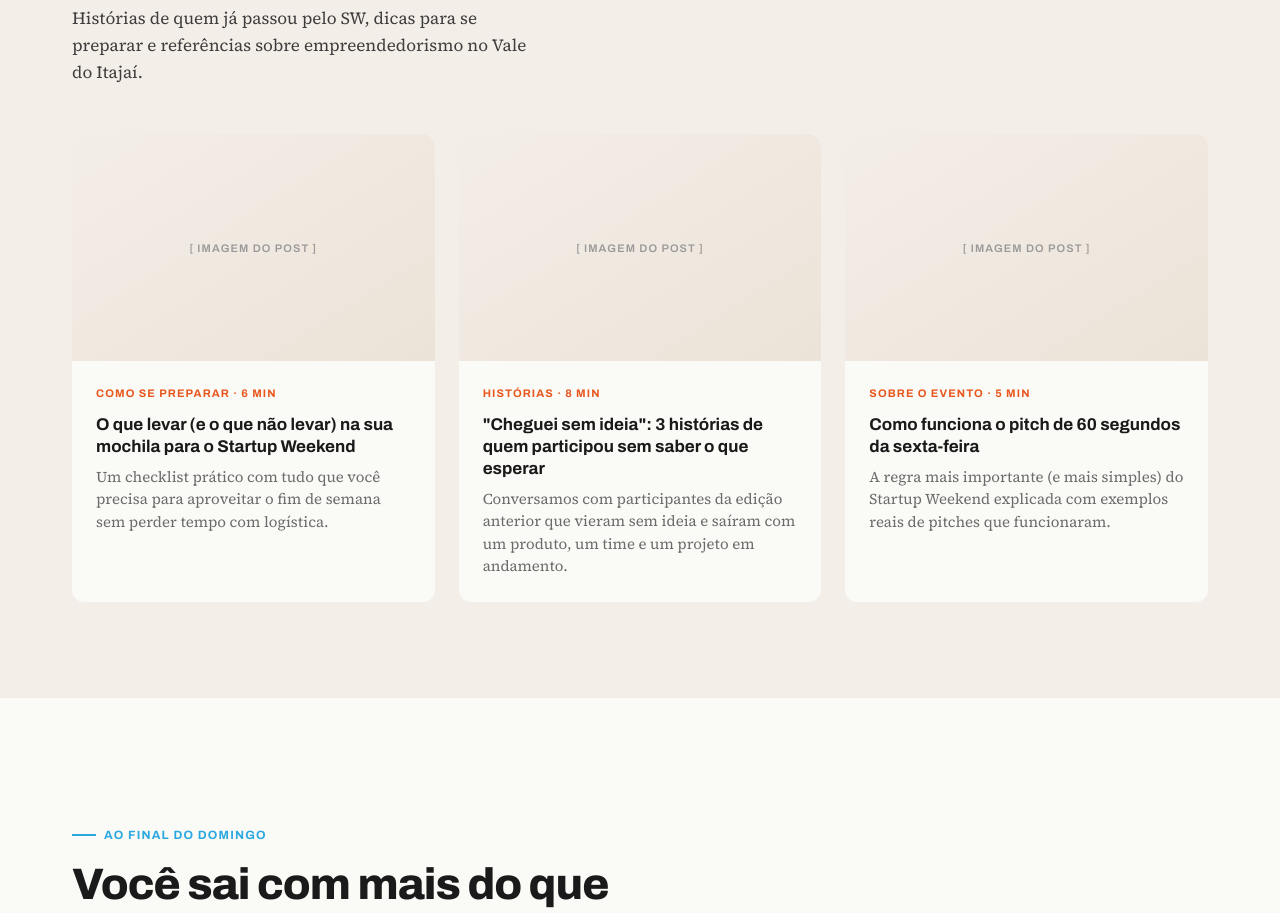
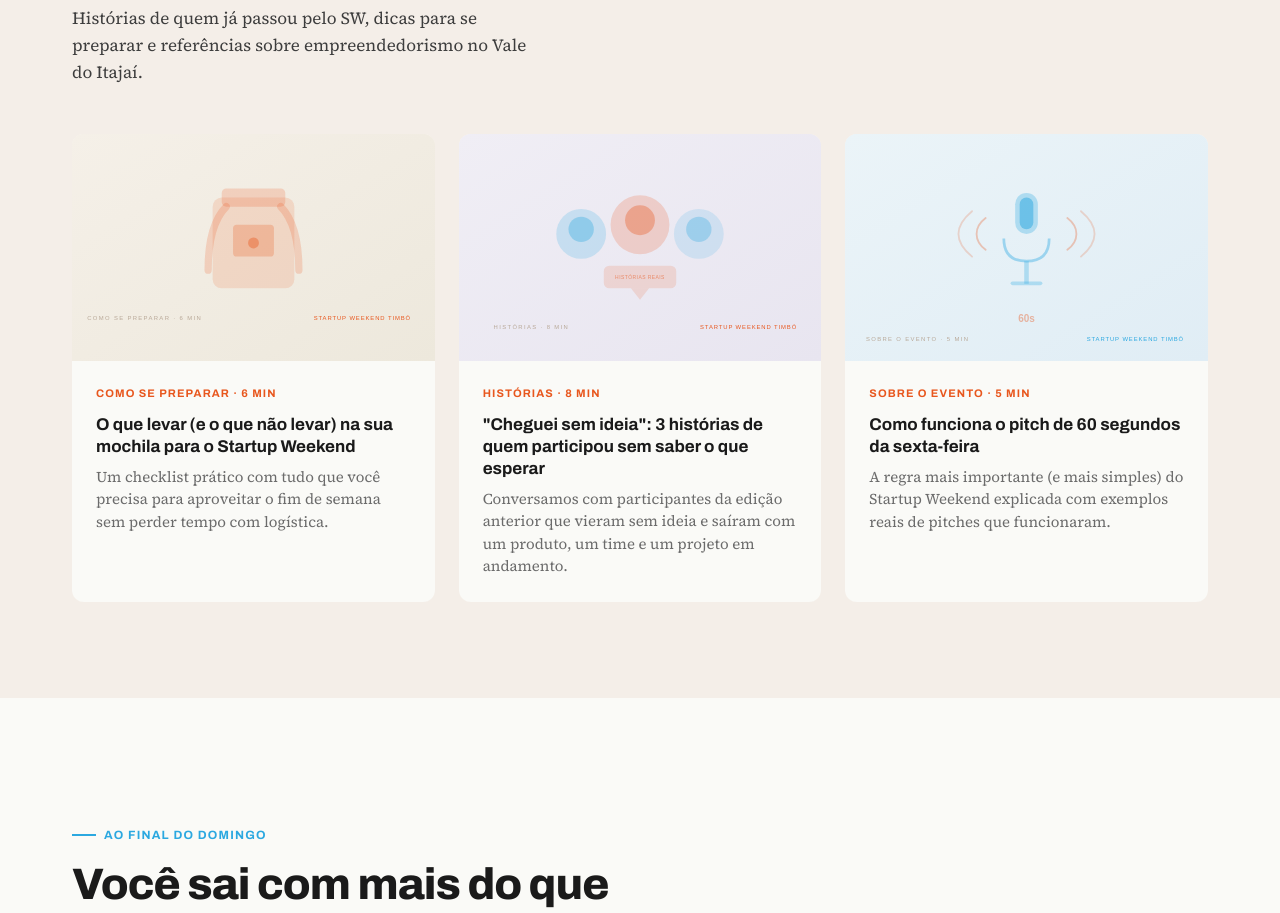
Before and after one commit to mdalmarco/sw2026, a React (Vite) app: page / in a window 1280 px wide. Shown: the part 6200-7113 px from the top of the page. Built offline with nearby package versions, Linux system fonts and the light colour scheme.

Commit message:
feat: render blog post images in card — with graceful fallback

```diff
--- a/src/components/Sections3.tsx
+++ b/src/components/Sections3.tsx
@@ -22,10 +22,21 @@ export function Blog() {
           {BLOG_POSTS.map((post) => (
             <article
               key={post.title}
-              className="cursor-pointer overflow-hidden rounded-xl bg-paper transition-all hover:-translate-y-1 hover:shadow-[0_8px_24px_oklch(0_0_0_/_0.06)]"
+              className="group cursor-pointer overflow-hidden rounded-xl bg-paper transition-all hover:-translate-y-1 hover:shadow-[0_8px_24px_oklch(0_0_0_/_0.06)]"
             >
-              <div className="flex aspect-[16/10] items-center justify-center bg-gradient-to-br from-paper-warm to-paper-warmer font-display text-[0.6875rem] font-semibold uppercase tracking-[0.1em] text-ink-faint">
-                [ Imagem do post ]
+              <div className="aspect-[16/10] overflow-hidden bg-gradient-to-br from-paper-warm to-paper-warmer">
+                {post.image ? (
+                  <img
+                    src={post.image}
+                    alt={post.title}
+                    loading="lazy"
+                    className="h-full w-full object-cover transition-transform duration-500 group-hover:scale-105"
+                  />
+                ) : (
+                  <div className="flex h-full w-full items-center justify-center font-display text-[0.6875rem] font-semibold uppercase tracking-[0.1em] text-ink-faint">
+                    Em breve
+                  </div>
+                )}
               </div>
               <div className="p-6">
                 <div className="mb-3 font-display text-[0.6875rem] font-bold uppercase tracking-[0.1em] text-orange">
```
